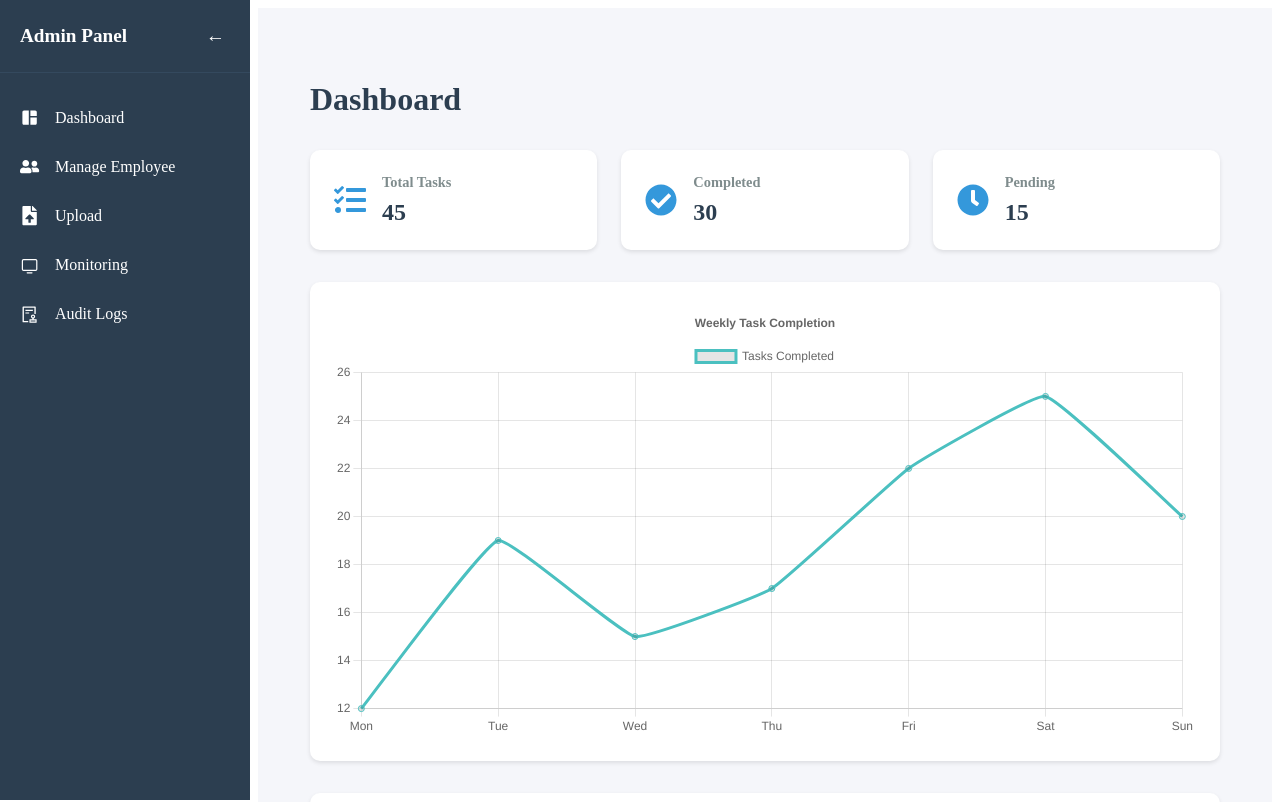
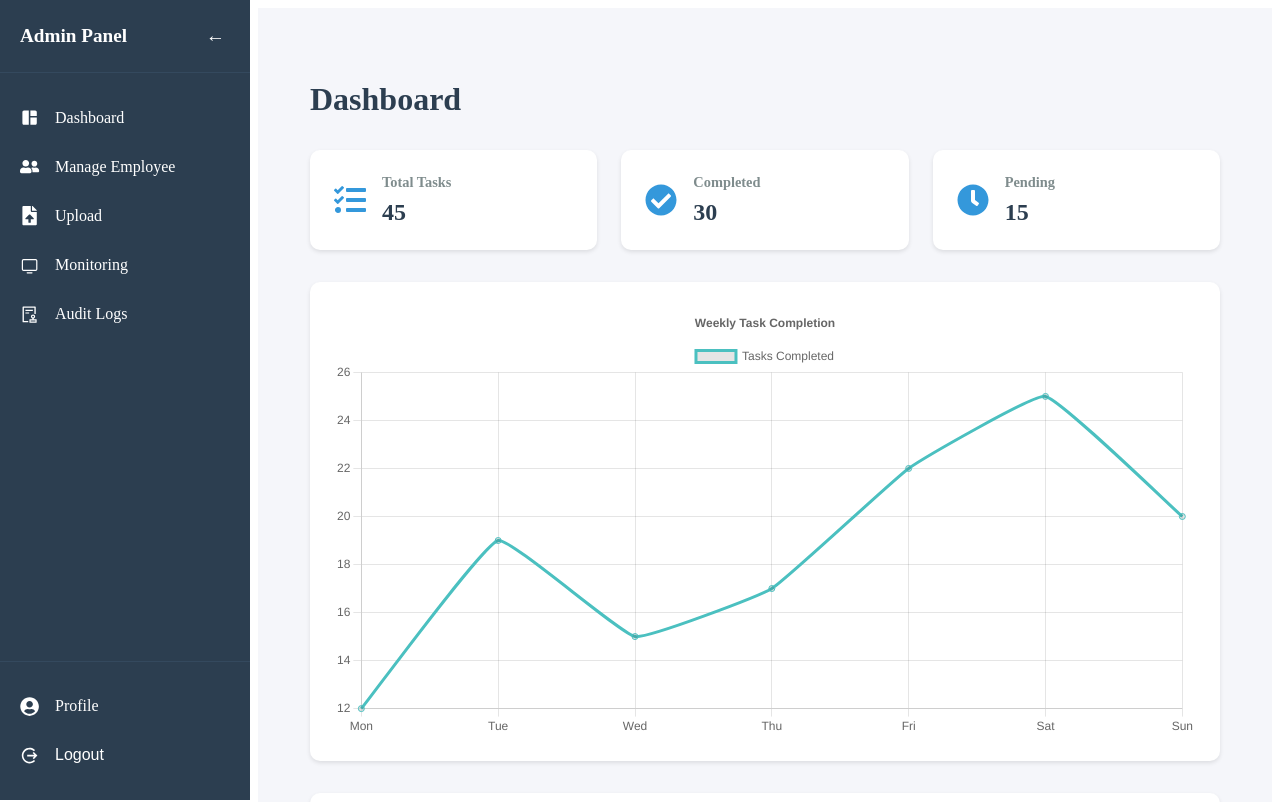
Before and after one commit to yabalap/TO-DO-LIST, a React (Vite) app in the folder client/: page /admin/dashboard in a window 1280 px wide. Shown: the top 802 px of the page. Built offline with nearby package versions, Linux system fonts and the light colour scheme; sample sign-in values are in the browser's storage.

Commit message:
add profie and logout button sidebar both side

```diff
--- a/client/src/components/Admin/Sidebar_Navbar/sidebarAdmin.jsx
+++ b/client/src/components/Admin/Sidebar_Navbar/sidebarAdmin.jsx
@@ -5,6 +5,8 @@ import { FaFileUpload } from "react-icons/fa";
 import { PiMonitor } from "react-icons/pi";
 import { MdAddAlert } from "react-icons/md";
 import { AiOutlineAudit } from "react-icons/ai";
+import { FaUserCircle } from "react-icons/fa";
+import { IoMdLogOut } from "react-icons/io";
 import { Link } from 'react-router-dom';
 import '../../../css/Admin/sidebar.css';
 
@@ -39,6 +41,12 @@ const SidebarAdmin = () => {
     }
   ];
 
+  const handleLogout = () => {
+    localStorage.removeItem('token');
+    localStorage.removeItem('userRole');
+    window.location.href = '/login';
+  };
+
   return (
     <div className={`sidebar ${isCollapsed ? 'collapsed' : ''}`}>
       <div className="sidebar-header">
@@ -62,6 +70,16 @@ const SidebarAdmin = () => {
           </Link>
         ))}
       </nav>
+      <div className="sidebar-footer">
+        <Link to="/admin/profile" className="nav-item">
+          <span className="icon"><FaUserCircle /></span>
+          <span className={isCollapsed ? 'hidden' : ''}>Profile</span>
+        </Link>
+        <button onClick={handleLogout} className="nav-item logout-btn">
+          <span className="icon"><IoMdLogOut /></span>
+          <span className={isCollapsed ? 'hidden' : ''}>Logout</span>
+        </button>
+      </div>
     </div>
   );
 };
--- a/client/src/components/Employee/Sidebar_Navbar/sidebarEmployee.jsx
+++ b/client/src/components/Employee/Sidebar_Navbar/sidebarEmployee.jsx
@@ -4,6 +4,8 @@ import { FaFileUpload } from "react-icons/fa";
 import { PiMonitor } from "react-icons/pi";
 import { MdAddAlert } from "react-icons/md";
 import { AiOutlineAudit } from "react-icons/ai";
+import { FaUserCircle } from "react-icons/fa";
+import { IoMdLogOut } from "react-icons/io";
 import { Link } from 'react-router-dom';
 import '../../../css/Employee/sidebar.css';
 
@@ -33,6 +35,12 @@ const SidebarEmployee = () => {
     }
   ];
 
+  const handleLogout = () => {
+    localStorage.removeItem('token');
+    localStorage.removeItem('userRole');
+    window.location.href = '/login';
+  };
+
   return (
     <div className={`sidebar ${isCollapsed ? 'collapsed' : ''}`}>
       <div className="sidebar-header">
@@ -56,6 +64,16 @@ const SidebarEmployee = () => {
           </Link>
         ))}
       </nav>
+      <div className="sidebar-footer">
+        <Link to="/employee/profile" className="nav-item">
+          <span className="icon"><FaUserCircle /></span>
+          <span className={isCollapsed ? 'hidden' : ''}>Profile</span>
+        </Link>
+        <button onClick={handleLogout} className="nav-item logout-btn">
+          <span className="icon"><IoMdLogOut /></span>
+          <span className={isCollapsed ? 'hidden' : ''}>Logout</span>
+        </button>
+      </div>
     </div>
   );
 };
--- a/client/src/css/Admin/sidebar.css
+++ b/client/src/css/Admin/sidebar.css
@@ -7,6 +7,8 @@
   position: fixed;
   left: 0;
   top: 0;
+  display: flex;
+  flex-direction: column;
 }
 
 .sidebar.collapsed {
@@ -37,6 +39,7 @@
 
 .sidebar-nav {
   padding: 20px 0;
+  flex: 1;
 }
 
 .nav-item {
@@ -110,3 +113,22 @@
     margin-left: 250px;
   }
 }
+
+.sidebar-footer {
+  border-top: 1px solid #34495e;
+  padding: 20px 0;
+}
+
+.logout-btn {
+  width: 100%;
+  text-align: left;
+  background: none;
+  border: none;
+  cursor: pointer;
+  color: white;
+  font-size: 1rem;
+}
+
+.logout-btn:hover {
+  background-color: #34495e;
+}
--- a/client/src/css/Employee/sidebar.css
+++ b/client/src/css/Employee/sidebar.css
@@ -26,6 +26,8 @@
   position: fixed;
   left: 0;
   top: 0;
+  display: flex;
+  flex-direction: column;
 }
 
 .sidebar.collapsed {
@@ -56,6 +58,7 @@
 
 .sidebar-nav {
   padding: 20px 0;
+  flex: 1;
 }
 
 .nav-item {
@@ -91,3 +94,22 @@
     width: 250px;
   }
 }
+
+.sidebar-footer {
+  border-top: 1px solid #34495e;
+  padding: 20px 0;
+}
+
+.logout-btn {
+  width: 100%;
+  text-align: left;
+  background: none;
+  border: none;
+  cursor: pointer;
+  color: white;
+  font-size: 1rem;
+}
+
+.logout-btn:hover {
+  background-color: #34495e;
+}
```
